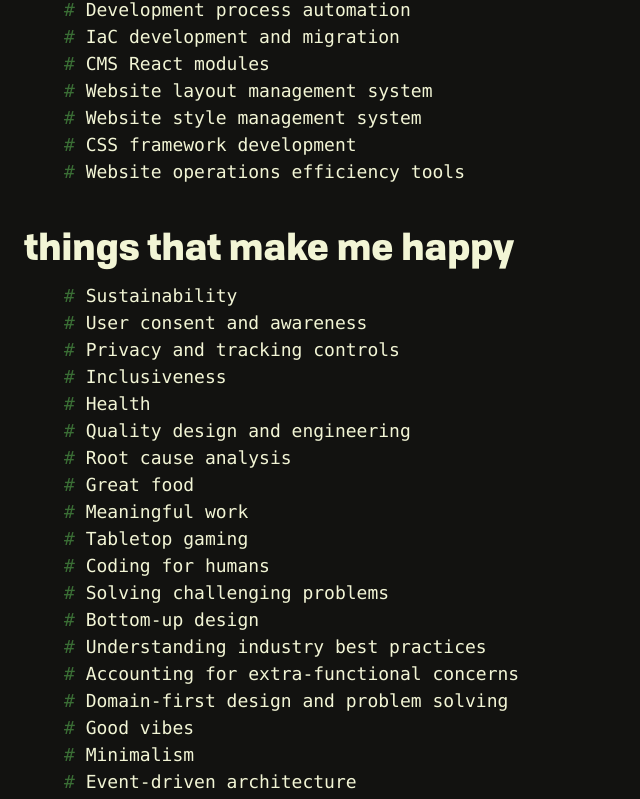
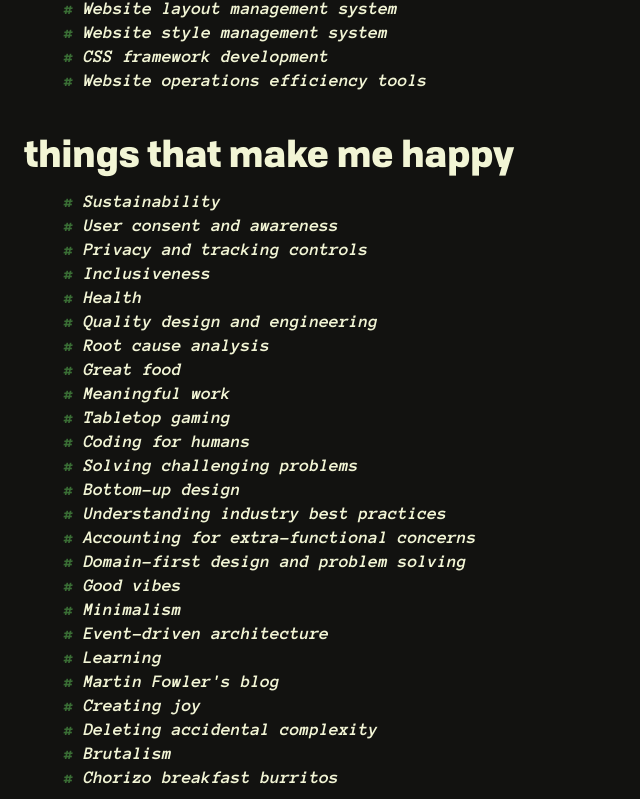
Before and after one commit to zr3/me, a Next.js app in the folder frontend/: page / in a window 1280 px wide. Shown: the part 1079-1878 px from the top of the page, without its empty margins (0-640 px from the left). Built offline with nearby package versions, Linux system fonts and the light colour scheme; a web font is replaced by a local one.

Commit message:
fix font and linkedin link

```diff
--- a/frontend/pages/index.tsx
+++ b/frontend/pages/index.tsx
@@ -1,7 +1,5 @@
 import type { NextPage } from 'next'
 import Head from 'next/head'
-import Image from 'next/image'
-import CodeBG from '../components/code-bg'
 import Decoration from '../components/decoration'
 import styles from '../styles/Home.module.css'
 
@@ -48,11 +46,11 @@ const Home: NextPage = () => {
         <section id="socials" className={styles.socials}>
           <h2 className={styles.heading}>socials</h2>
           <ul>
-            <li><a href="https://github.com/zr3">GitHub</a></li>
+            <li><a href="https://github.com/zr3" target="_blank" rel="noreferrer">GitHub</a></li>
             <li>
               <a href="mailto:zakary.reynolds@gmail.com">email</a>
             </li>
-            <li><a href="https://www.linkedin.com/" target="_blank" rel="noreferrer">LinkedIn</a></li>
+            <li><a href="https://www.linkedin.com/in/zak-reynolds-34a1a74a" target="_blank" rel="noreferrer">LinkedIn</a></li>
             <li><a href="https://zre.itch.io" target="_blank" rel="noreferrer">itch.io</a></li>
           </ul>
         </section>
--- a/frontend/styles/globals.css
+++ b/frontend/styles/globals.css
@@ -8,7 +8,7 @@
 }
 @font-face {
   font-family: 'Anonymous Pro';
-  src: url('/font/Anonymous_Pro_Bl.ttf');
+  src: url('/font/Anonymous_Pro_BI.ttf');
 }
 
 html {
```
